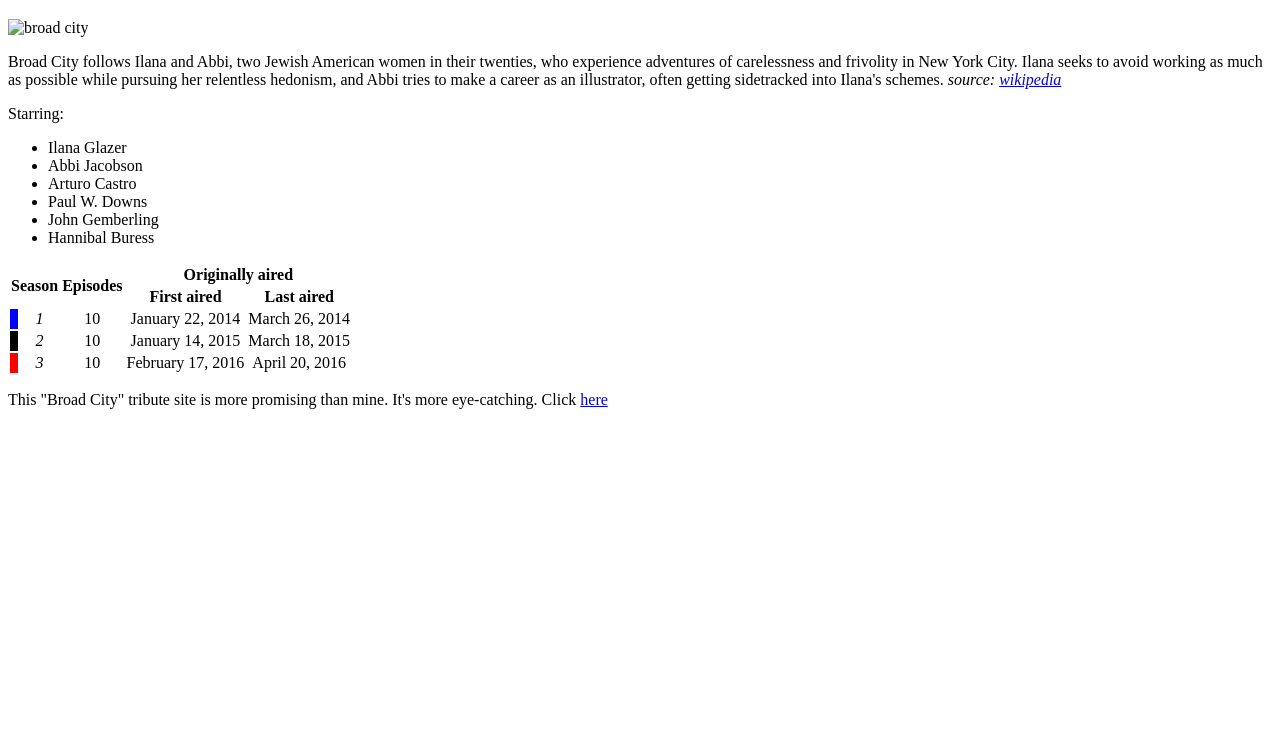
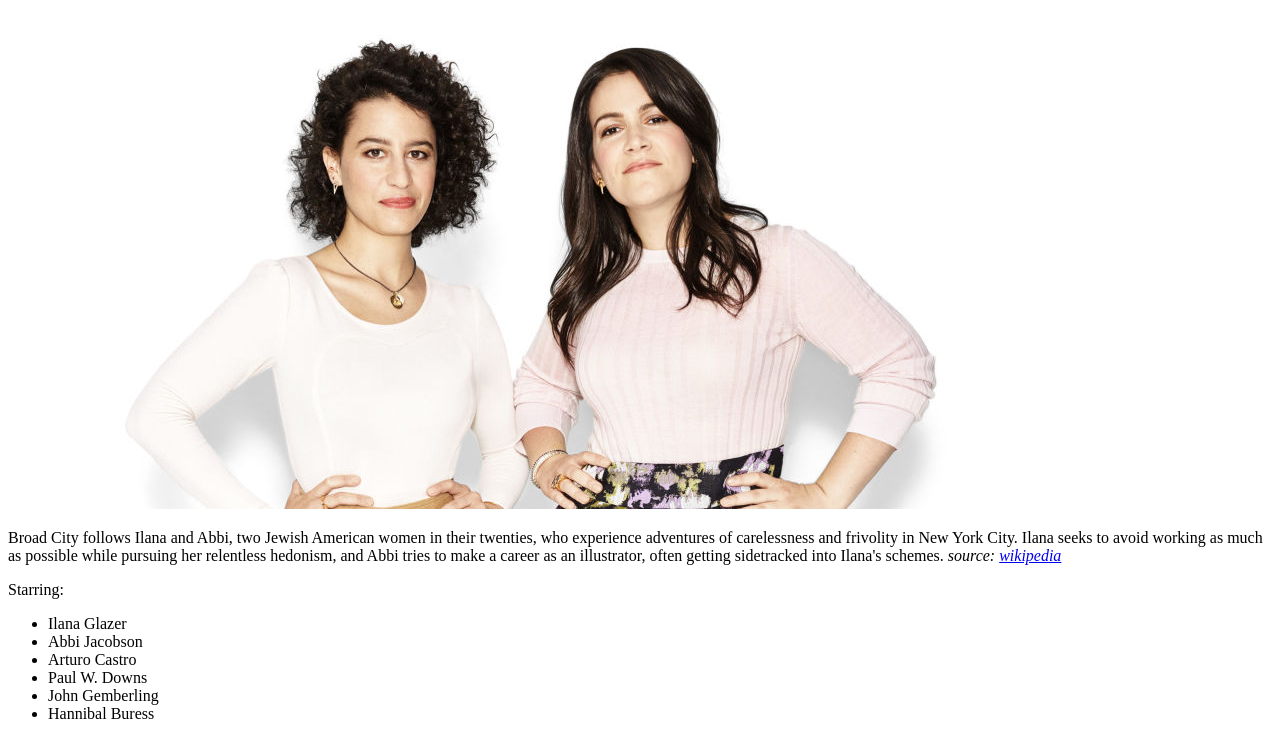
Before and after one commit to doodlebugglove/personal-website, a plain HTML site: page index.html in a window 1280 px wide. Shown: the part 61-797 px from the top of the page. Drawn offline with Linux system fonts and the light colour scheme.

Commit message:
Update index.html

```diff
--- a/index.html
+++ b/index.html
@@ -5,7 +5,7 @@
   </head>
   <body>
     <h1>YAS KWEEN!</h1>
-    <img src="bc_fearless.jpg" alt="broad city">
+    <img src="personal-website/images/bc_fearless.jpg" alt="broad city">
     <P>Broad City follows Ilana and Abbi, two Jewish American women in their twenties, who experience adventures of carelessness and frivolity in New York City. Ilana seeks to avoid working as much as possible while pursuing her relentless hedonism, and Abbi tries to make a career as an illustrator, often getting sidetracked into Ilana's schemes. <em>source: <a href="https://en.wikipedia.org/wiki/Broad_City">wikipedia</a></em></P>
     <p><strong></strong>Starring:</strong></p>
     <ul>
```
